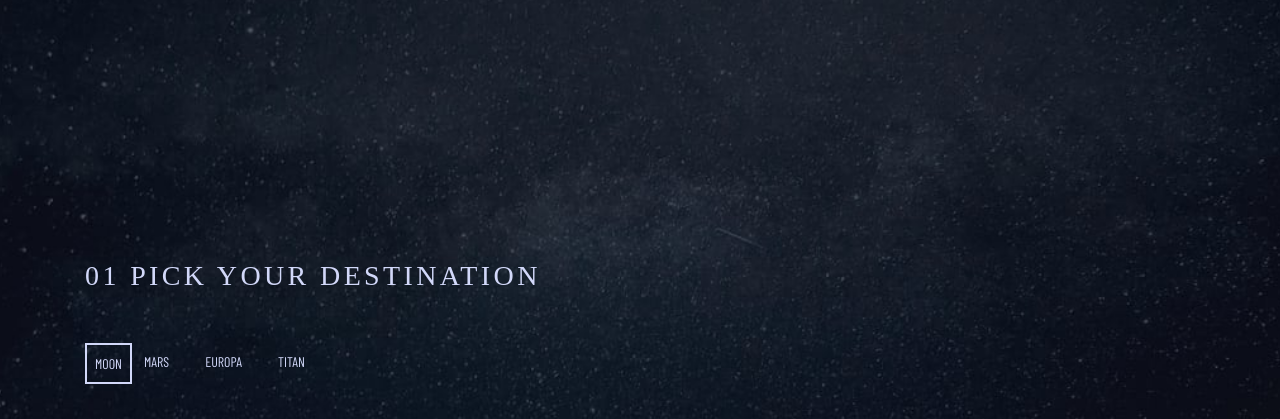
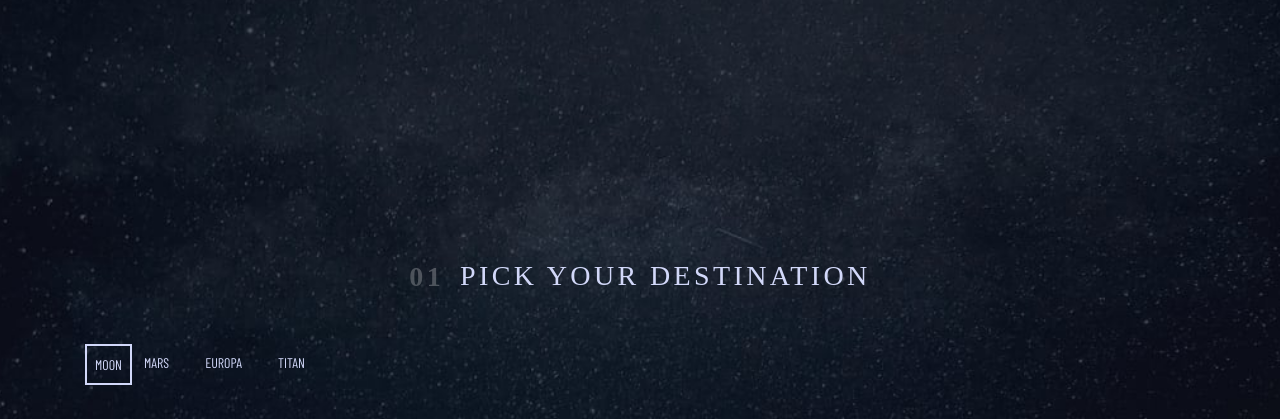
Before and after one commit to queseri/space-travel, a plain HTML site: page destination.html in a window 1280 px wide. Shown: the part 128-547 px from the top of the page. Drawn offline with nearby package versions, Linux system fonts and the light colour scheme; a web font is replaced by a local one.

Commit message:
destination page - desktop layout partial

```diff
--- a/destination.html
+++ b/destination.html
@@ -73,8 +73,8 @@
     </header>
     <main class="main">
       <div class="main-container dest-container">
-        <h1 class="heading uppercase">
-          01 Pick your destination
+        <h1 class="heading heading-dest uppercase">
+          <span class="heading-dest-num">01</span> Pick your destination
         </h1>
         <!--NAVIGATION TO SECTIONS - START-->
         <div class="tabbed">
--- a/index.css
+++ b/index.css
@@ -9,6 +9,7 @@
     --fs-14: 0.875rem;
     --fs-16: 1rem;
     --fs-18: 1.125rem;
+    --fs-20: 1.25rem;
     --fs-28: 1.75rem;
     --fs-32: 2rem;
     --fs-56: 3.5rem;
@@ -346,7 +347,7 @@ select {
 }
 
 .btn:hover {
-    box-shadow: 5px 5px 10px 55px hsla(0, 0%, 100%, 0.1);
+    box-shadow: 5px 5px 10px 55px hsl(var(--clr-light) / .1);
 }
 
 /*--------------------------------------------*/
@@ -363,6 +364,18 @@ select {
 
 .dest-container {
     width: 100%;
+}
+
+.heading-dest {
+    flex-direction: row;
+    justify-content: center;
+    gap: 1rem;
+}
+
+.heading-dest span {
+    font-size: var(--fs-16);
+    color: hsl(var(--clr-white) / .25);
+    font-weight: 700;
 }
 
 [role="tablist"] {
@@ -415,7 +428,7 @@ select {
 }
 
 [role="tabpanel"] *+* {
-   /* margin-top: 0.75rem; */
+    /* margin-top: 0.75rem; */
 }
 
 .tab-title {
@@ -489,7 +502,7 @@ select {
     .navbar-collapse {
         display: block;
         position: relative;
-        background-color: hsla(0, 0%, 100%, 0.04);
+        background-color: hsl(var(--clr-light) / .04);
         padding-block: 2rem;
         height: auto;
         top: 0;
@@ -515,6 +528,10 @@ select {
     /*--------------------------------------------*/
     .destination {
         background-image: url("./assets/destination/background-destination-tablet.jpg");
+    }
+
+    .heading-dest span {
+        font-size: var(--fs-20);
     }
 }
 
@@ -542,7 +559,7 @@ select {
         content: "";
         height: 1px;
         width: 45%;
-        background-color: hsla(0, 0%, 100%, 0.04);
+        background-color: hsl(var(--clr-light) / .04);
         left: -40%;
         top: 50%;
     }
@@ -584,7 +601,7 @@ select {
     }
 
     [role="tabpanel"] *+* {
-       /* margin-top: 0; */
+        /* margin-top: 0; */
     }
 
     .panel-content-wrapper {
@@ -602,4 +619,8 @@ select {
         justify-content: space-between;
         align-items: center;
     }
+
+    .heading-dest span {
+        font-size: var(--fs-28);
+    }
 }
```
